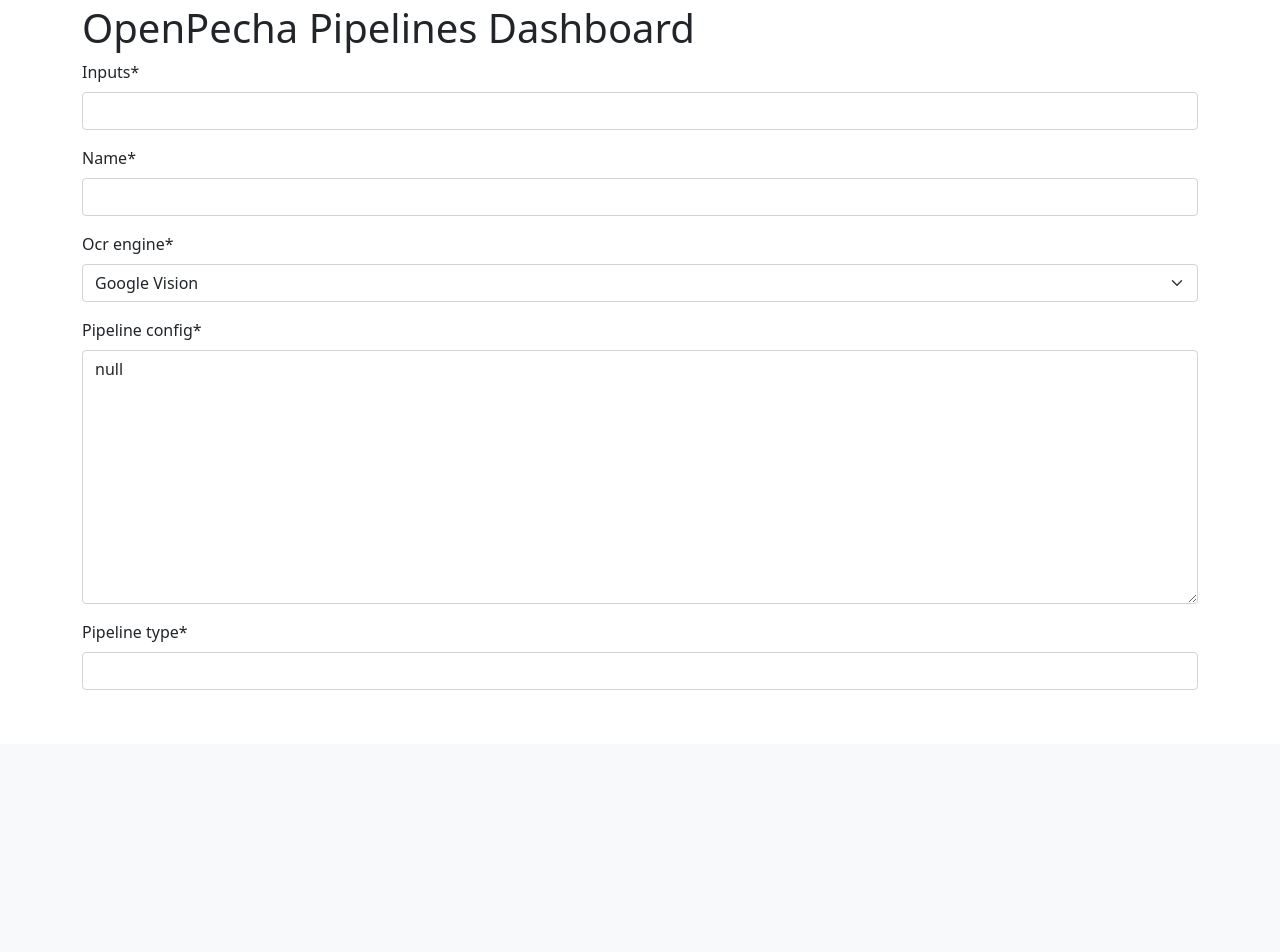
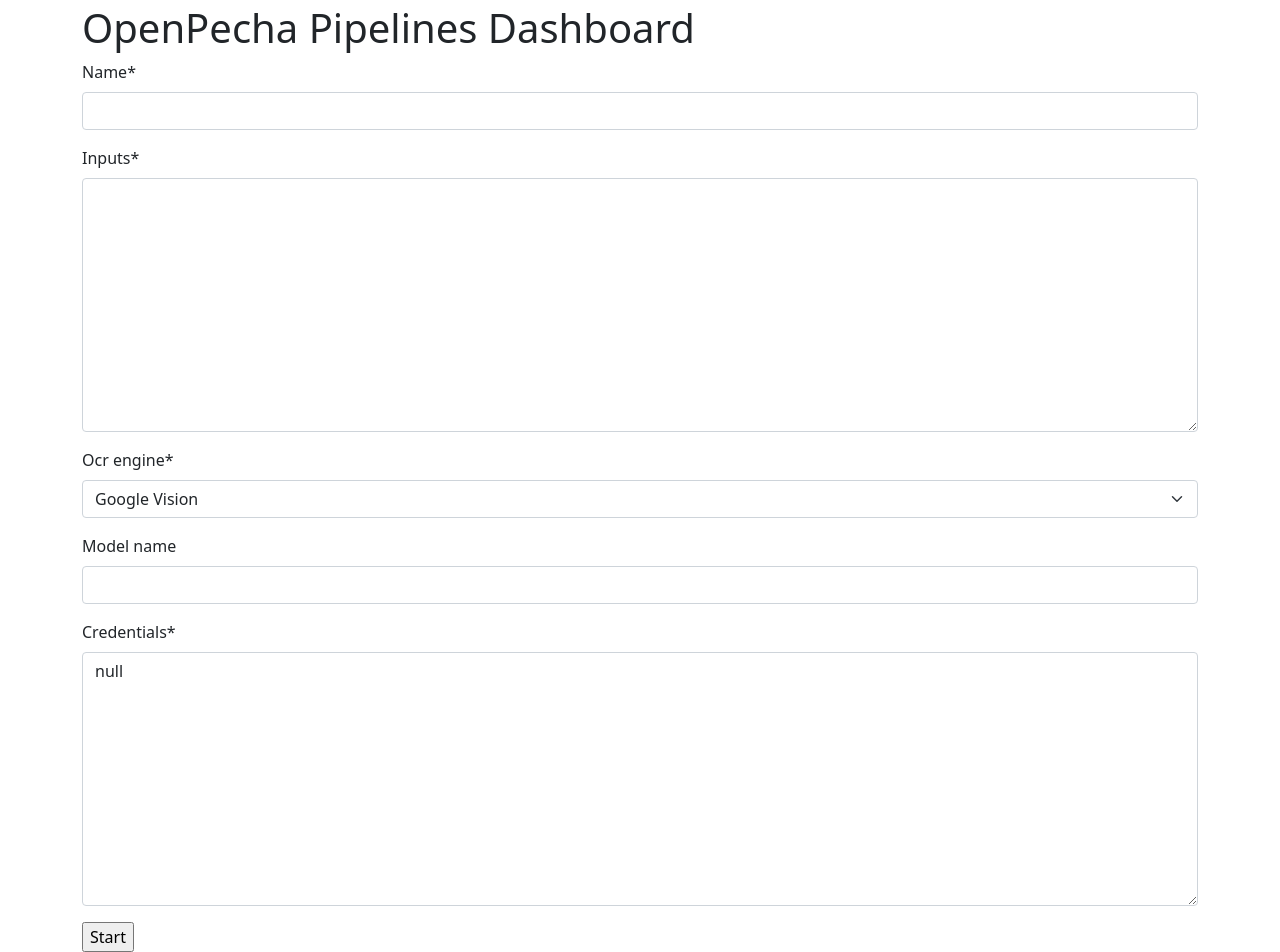
Before and after one commit to OpenPecha/Pipeline-Manager, a Django app: page / in a window 1280 px wide. Shown: the part 56-1008 px from the top of the page. Before the commit the page ends 746 px from the top, so only its background shows below. Run offline with Django 3.2, Linux system fonts and the light colour scheme; parts of the project's set-up code (start-up, migrations or seed data) failed here and were passed over; some libraries are stand-ins or nearby versions.

Commit message:
handle ocr task create form

```diff
--- a/data_pipeline_manager/pipelines/forms.py
+++ b/data_pipeline_manager/pipelines/forms.py
@@ -8,8 +8,8 @@
 
 
 class OCRTaskForm(forms.Form):
-    inputs = forms.CharField(max_length=10000)
     name = forms.CharField(max_length=255)
+    inputs = forms.CharField(widget=forms.Textarea, required=True)
     ocr_engine = forms.ChoiceField(choices=OCR_ENGINE_CHOICES)
-    pipeline_config = forms.JSONField()
-    pipeline_type = forms.CharField(max_length=1)
+    model_name = forms.CharField(max_length=255, required=False)
+    credentials = forms.JSONField()
--- a/data_pipeline_manager/pipelines/views.py
+++ b/data_pipeline_manager/pipelines/views.py
@@ -1,10 +1,16 @@
+from django.http import HttpResponse
 from django.shortcuts import render
 
 from .forms import OCRTaskForm
 
 
 def dashboard(request):
-    form = OCRTaskForm()
+    if request.method == "POST":
+        form = OCRTaskForm(request.POST)
+        if form.is_valid():
+            return HttpResponse(form.cleaned_data.items())
+    else:
+        form = OCRTaskForm()
 
     context = {"form": form}
     return render(request, "pipelines/dashboard.html", context=context)
--- a/data_pipeline_manager/templates/pipelines/create_ocr_task_form.html
+++ b/data_pipeline_manager/templates/pipelines/create_ocr_task_form.html
@@ -1,6 +1,7 @@
 {% load  crispy_forms_tags %}
 
-<form>
+<form method="post">
     {% csrf_token %}
     {{ form|crispy }}
+    <input type="submit" value="Start" />
 </form>
```
